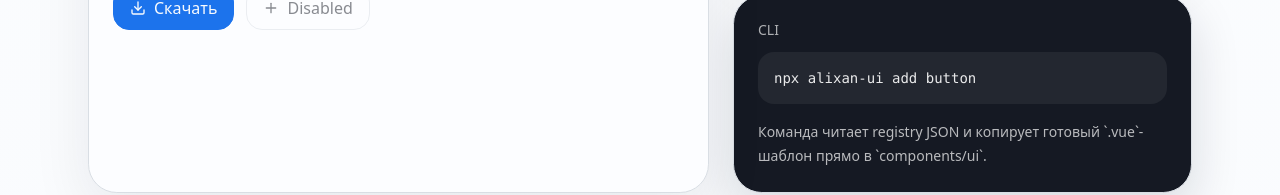
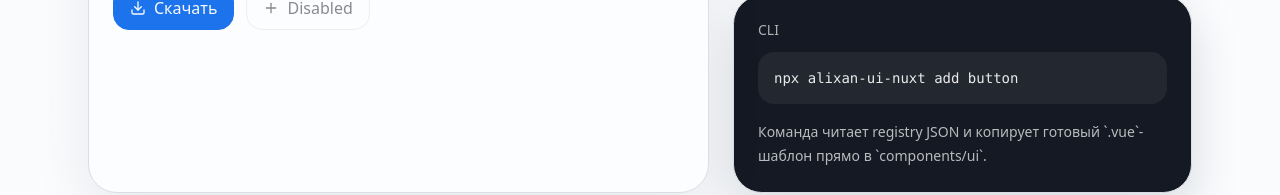
Before and after one commit to alixan-engineer/alixan-ui-nuxt, a Nuxt app: page /docs in a window 1280 px wide. Shown: the part 681-876 px from the top of the page. Built offline with nearby package versions, Linux system fonts and the light colour scheme.

Commit message:
refactor: rename package and update CLI commands to alixan-ui-nuxt

```diff
--- a/app/pages/docs/index.vue
+++ b/app/pages/docs/index.vue
@@ -116,7 +116,7 @@ const variants = [
 
 					<div class="rounded-[calc(var(--radius)+0.8rem)] border border-[var(--border)] bg-[var(--foreground)] p-6 text-[var(--background)] shadow-[0_18px_50px_rgba(15,23,42,0.14)]">
 						<p class="text-sm text-white/65">CLI</p>
-						<pre class="mt-3 overflow-x-auto rounded-2xl bg-white/6 p-4 text-sm text-white/90"><code>npx alixan-ui add button</code></pre>
+						<pre class="mt-3 overflow-x-auto rounded-2xl bg-white/6 p-4 text-sm text-white/90"><code>npx alixan-ui-nuxt add button</code></pre>
 						<p class="mt-4 text-sm leading-6 text-white/70">
 							Команда читает registry JSON и копирует готовый `.vue`-шаблон прямо в `components/ui`.
 						</p>
--- a/cli/index.js
+++ b/cli/index.js
@@ -115,9 +115,9 @@ function addComponent(name) {
 function printHelp() {
 	console.log('Alixan UI\n');
 	console.log('Usage:');
-	console.log('  npx alixan-ui add button');
-	console.log('  npx alixan-ui list');
-	console.log('  npx alixan-ui add button --force');
+	console.log('  npx alixan-ui-nuxt add button');
+	console.log('  npx alixan-ui-nuxt list');
+	console.log('  npx alixan-ui-nuxt add button --force');
 	console.log(`\nProject root: ${projectRoot}`);
 }
 
--- a/package.json
+++ b/package.json
@@ -1,5 +1,5 @@
 {
-	"name": "alixan-ui",
+	"name": "alixan-ui-nuxt",
 	"version": "0.1.1",
 	"type": "module",
 	"private": false,
@@ -24,7 +24,7 @@
 		"typescript": "^6.0.3"
 	},
 	"bin": {
-		"alixan-ui": "./cli/index.js"
+		"alixan-ui-nuxt": "./cli/index.js"
 	},
 	"files": [
 		"cli",
```
Also changed, not shown: 2 other files (tests, documents, lock files or other folders).
